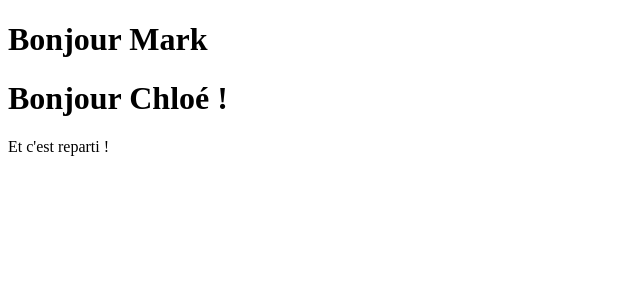
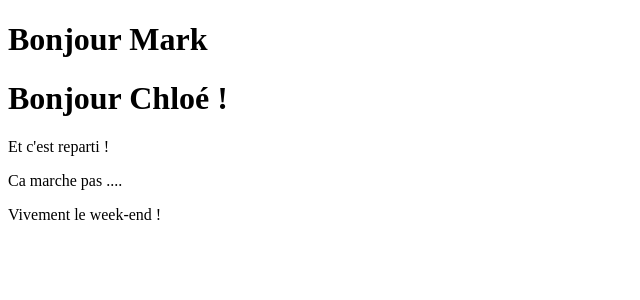
Before and after one commit to ChloeLvsr/CollabMark, an Angular app: page / in a window 1280 px wide. Shown: the top 300 px of the page, without its empty margins (0-640 px from the left). Built offline with nearby package versions, Linux system fonts and the light colour scheme.

Commit message:
ajout ligne

```diff
--- a/src/app/app.component.html
+++ b/src/app/app.component.html
@@ -1,3 +1,6 @@
 <h1>Bonjour Mark</h1>
 <h1>Bonjour Chloé !</h1>
 <p>Et c'est reparti !</p>
+<p>Ca marche pas .... </p>
+
+<p>Vivement le week-end !</p>
```
